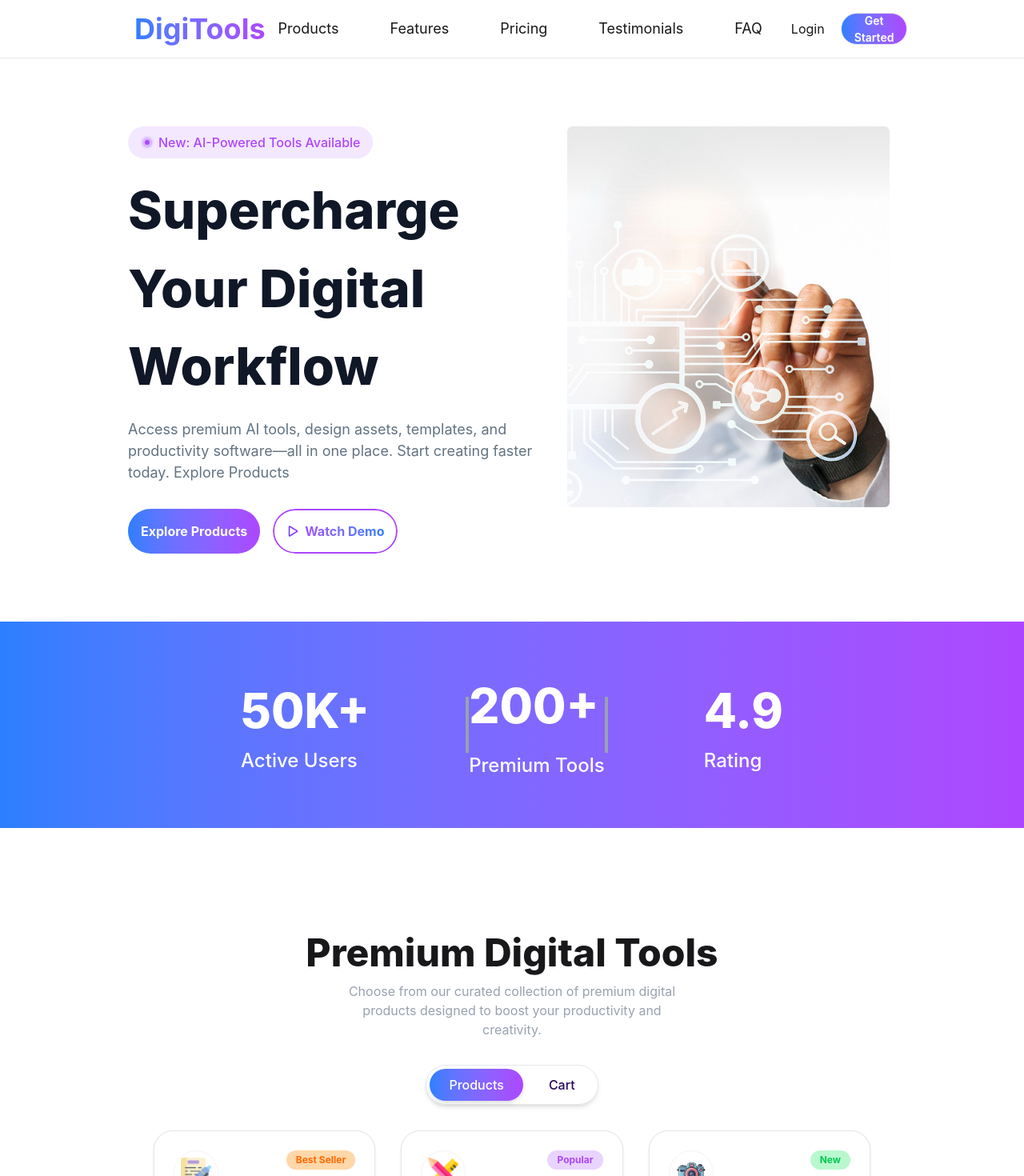
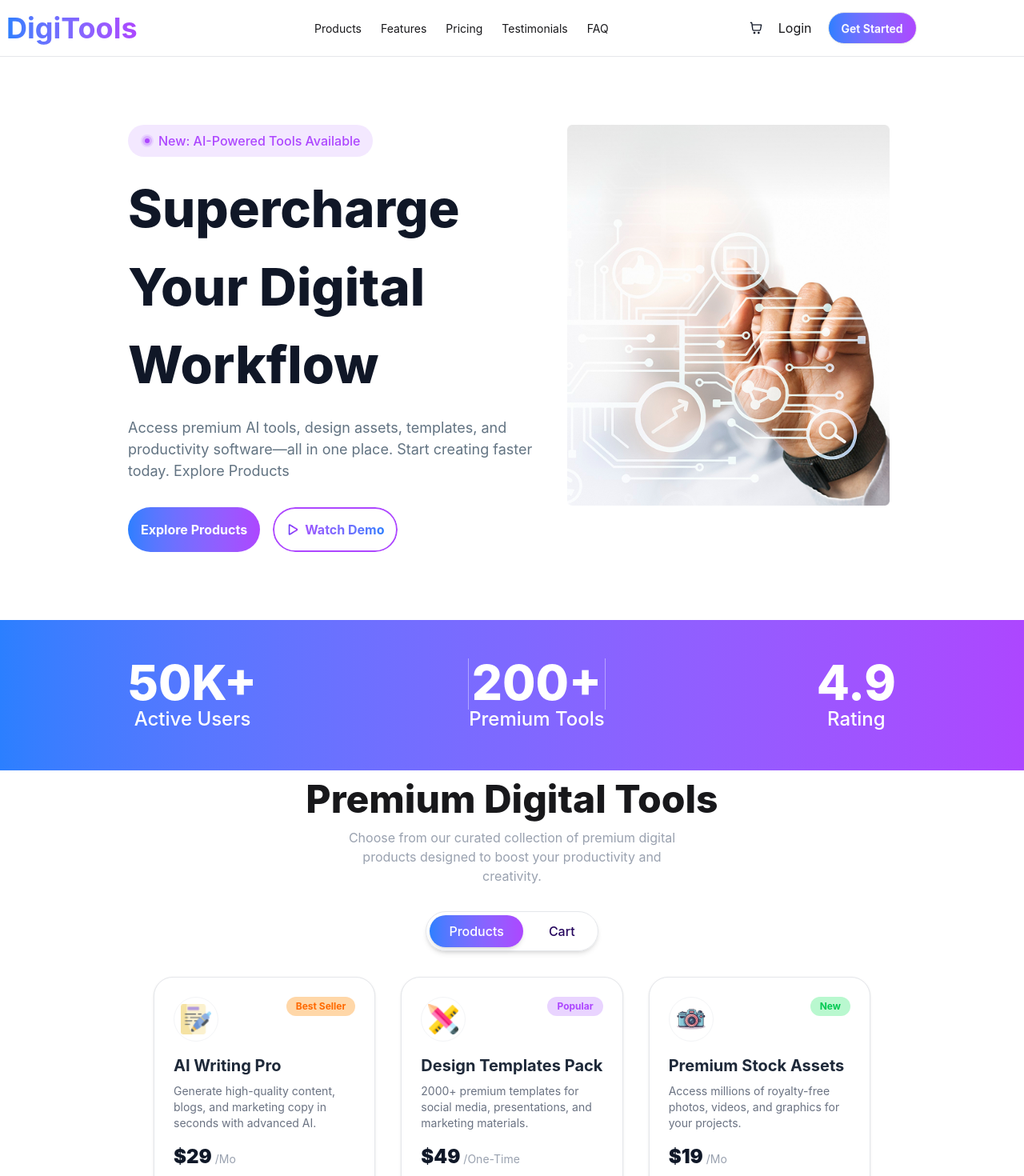
Before and after one commit to nnanjum1/b13_assignment06, a React (Vite) app: page / in a window 1280 px wide. Shown: the top 1470 px of the page at 80% size. Built offline with nearby package versions, Linux system fonts and the light colour scheme.

Commit message:
made navbar responsive

```diff
--- a/src/GetStarted.jsx
+++ b/src/GetStarted.jsx
@@ -7,19 +7,19 @@ const GetStarted = () => {
             id: "01",
             title: "Create Account",
             desc: "Sign up for free in seconds. No credit card required to get started.",
-            icon: "/assets/package.png"
+            icon: "/assets/user.png"
         },
         {
             id: "02",
-            title: "Choose Tool",
-            desc: "Browse and select the digital tools that fit your needs.",
+            title: "Choose Products",
+            desc: "Browse our catalog and select the tools that fit your needs.",
             icon: "/assets/package.png"
         },
         {
             id: "03",
-            title: "Start Using",
-            desc: "Instant access to premium tools and features after setup.",
-            icon: "/assets/package.png"
+            title: "Start Creating",
+            desc: "Download and start using your premium tools immediately.",
+            icon: "/assets/rocket.png"
         },
     ];
 
@@ -27,38 +27,31 @@ const GetStarted = () => {
         <div className="flex flex-col items-center text-center bg-[#F9FAFC] py-30 justify-center mx-auto ">
             <h1 className="text-[48px] font-extrabold">Get Started in 3 Steps</h1>
             <p className="text-[16px] text-gray-400">Start using premium digital tools in minutes, not hours.</p>
-            <div className='grid grid-cols-1 md:grid-cols-3 gap-10 mt-10 w-[90%] md:w-[75%]'>
-                <div >
-                    <div className='rounded-full mt-4 px-3 py-2 bg-gradient-to-r from-blue-500 to-purple-500 '><p className='text-center text-white'>01</p></div>
 
-                    <div>
-                        <div className='p-3 rounded-full bg-purple-200'><img className='w-10 h-10' src="/assets/package.png" alt="" /></div>
-                        <h3 className='text-[24px] font-bold'>Create Account</h3>
-                        <p className="text-[16px] text-gray-400">Sign up for free in seconds. No credit card required to get started.</p>
+
+            <div className="grid grid-cols-1 md:grid-cols-3 gap-7 mt-10 w-[90%] md:w-[75%]">
+
+                {steps.map((step, index) => (
+                    <div key={index} className=" relative flex flex-col border bg-white border-gray-200 rounded-2xl items-center text-center space-y-4">
+
+
+                        <div className='absolute top-4 right-4 rounded-full px-3 py-2 bg-gradient-to-r from-blue-500 to-purple-500'>
+                            <p className='text-white font-bold'>{step.id}</p>
                         </div>
 
-                </div>
-                <div >
-                    <div className='rounded-full mt-4 px-3 py-2 bg-gradient-to-r from-blue-500 to-purple-500 '><p className='text-center text-white'>01</p></div>
 
-                    <div>
-                        <div className='p-3 rounded-full bg-purple-200'><img className='w-10 h-10' src="/assets/package.png" alt="" /></div>
-                        <h3 className='text-[24px] font-bold'>Create Account</h3>
-                        <p className="text-[16px] text-gray-400">Sign up for free in seconds. No credit card required to get started.</p>
+                        <div className='p-4 mt-20 rounded-full bg-purple-200'>
+                            <img className='w-10 h-10' src={step.icon} alt="" />
                         </div>
 
-                </div>
-                <div >
-                    <div className='rounded-full mt-4 px-3 py-2 bg-gradient-to-r from-blue-500 to-purple-500 '><p className='text-center text-white'>01</p></div>
 
-                    <div>
-                        <div className='p-3 rounded-full bg-purple-200'><img className='w-10 h-10' src="/assets/package.png" alt="" /></div>
-                        <h3 className='text-[24px] font-bold'>Create Account</h3>
-                        <p className="text-[16px] text-gray-400">Sign up for free in seconds. No credit card required to get started.</p>
-                    </div>
+                        <h3 className='text-[24px] font-bold'>{step.title}</h3>
+                        <p className="text-[16px] mb-22 text-gray-400">
+                            {step.desc}
+                        </p>
 
                     </div>
-
+                ))}
 
             </div>
         </div>
--- a/src/Navbar.jsx
+++ b/src/Navbar.jsx
@@ -1,29 +1,49 @@
 const Navbar = () => {
     return (
-        <div className="navbar w-[90%] md:w-[75%] md:mx-auto">
+
+
+
+
+        <div className="navbar bg-white">
+            <div className="w-[90%] md:[75%] flex">
                 <div className="navbar-start">
-                <div className="flex items-center gap-1 font-bold text-4xl
-     bg-gradient-to-r from-blue-500 to-purple-500
-     bg-clip-text text-transparent leading-normal">
-                    DigiTools
+                    <div className="dropdown">
+                        <div tabIndex={0} role="button" className="btn btn-ghost lg:hidden">
+                            <svg xmlns="http://www.w3.org/2000/svg" className="h-5 w-5" fill="none" viewBox="0 0 24 24" stroke="currentColor"> <path strokeLinecap="round" strokeLinejoin="round" strokeWidth="2" d="M4 6h16M4 12h8m-8 6h16" /> </svg>
                         </div>
-            </div>
-            <div className="navbar-center hidden md:flex">
-                <ul className="menu menu-horizontal gap-10 px-1 text-lg">
+                        <ul
+                            tabIndex="-1"
+                            className="menu menu-sm dropdown-content bg-base-100 rounded-box z-1 mt-3 w-52 p-2 shadow">
                             <li><a>Products</a></li>
                             <li><a>Features</a></li>
                             <li><a>Pricing</a></li>
                             <li><a>Testimonials</a></li>
                             <li><a>FAQ</a></li>
-
                         </ul>
                     </div>
-            <div className="navbar-end gap-5 hidden md:flex">
+                    <a className=" font-bold text-4xl
+          bg-gradient-to-r from-blue-500 to-purple-500
+         bg-clip-text text-transparent leading-normal">
+                        DigiTools</a>
+                </div>
+                <div className="navbar-center hidden lg:flex">
+                    <ul className="menu menu-horizontal px-1">
+                        <li><a>Products</a></li>
+                        <li><a>Features</a></li>
+                        <li><a>Pricing</a></li>
+                        <li><a>Testimonials</a></li>
+                        <li><a>FAQ</a></li>
+                    </ul>
+                </div>
+                <div className="navbar-end">
                     <ul className="flex items-center gap-5"><li><a><img className="w-4 h-4" src="./assets/products/shopping-cart.png" alt="" /></a></li>
                         <li><a></a>Login</li>
                         <li><a className="btn bg-gradient-to-r from-blue-500 to-purple-500 rounded-full text-white">Get Started</a>
-                    </li>  </ul>          </div>
+                        </li>  </ul>
                 </div>
+            </div>
+        </div>
+
     )
 }
 export { Navbar };
--- a/src/Stats.jsx
+++ b/src/Stats.jsx
@@ -1,24 +1,52 @@
 const Stats = () => {
     return (
-        <div className="flex flex grow py-15 items-center mb-30 justify-center mx-auto gap-30 bg-gradient-to-r from-blue-500 to-purple-500">
-            <div>
-                <h1 className="text-[60px] font-extrabold text-white">50K+</h1>
-                <p className="text-[24px] font-medium text-white">Active Users</p>
-            </div>
-            <div className="flex items-center">
-                <div className=" items-center w-1 h-[70px] bg-gray-400"></div>                <div>
-                    <div className="flex flex-col gap-3">
-                        <h1 className="text-[60px] font-extrabold text-white ">200+</h1>
-                        <p className="text-[24px] font-medium text-white">Premium Tools</p></div>
+        <div className="bg-gradient-to-r from-blue-500 to-purple-500">
+
+            <div className="w-[90%] md:w-[75%] mx-auto py-12">
+
+                <div className="flex flex-col md:flex-row items-center justify-between gap-10 text-center">
+
+                    <div>
+                        <h1 className="text-4xl md:text-6xl font-extrabold text-white">
+                            50K+
+                        </h1>
+                        <p className="text-lg md:text-2xl font-medium text-white">
+                            Active Users
+                        </p>
+                    </div>
+
+
+
+
+                    <div className="flex">
+                        <div className=" w-px h-16 bg-white/40"></div>
+                        <div>
+                            <h1 className="text-4xl md:text-6xl font-extrabold text-white">
+                                200+
+                            </h1>
+                            <p className="text-lg md:text-2xl font-medium text-white">
+                                Premium Tools
+                            </p></div>
+                        <div className=" w-px h-16 bg-white/40"></div>
+
+                    </div>
+
+
+
+                    <div>
+                        <h1 className="text-4xl md:text-6xl font-extrabold text-white">
+                            4.9
+                        </h1>
+                        <p className="text-lg md:text-2xl font-medium text-white">
+                            Rating
+                        </p>
+                    </div>
+
                 </div>
-                <div className=" items-center w-1 h-[70px] bg-gray-400"></div>
-            </div>
-            <div>
-                <h1 className="text-[60px] font-extrabold text-white">4.9</h1>
-                <p className="text-[24px] font-medium text-white">Rating</p>
+
             </div>
         </div>
-    )
-}
+    );
+};
 
 export default Stats;
```
Lines whose indentation alone changed are shown as unchanged.
